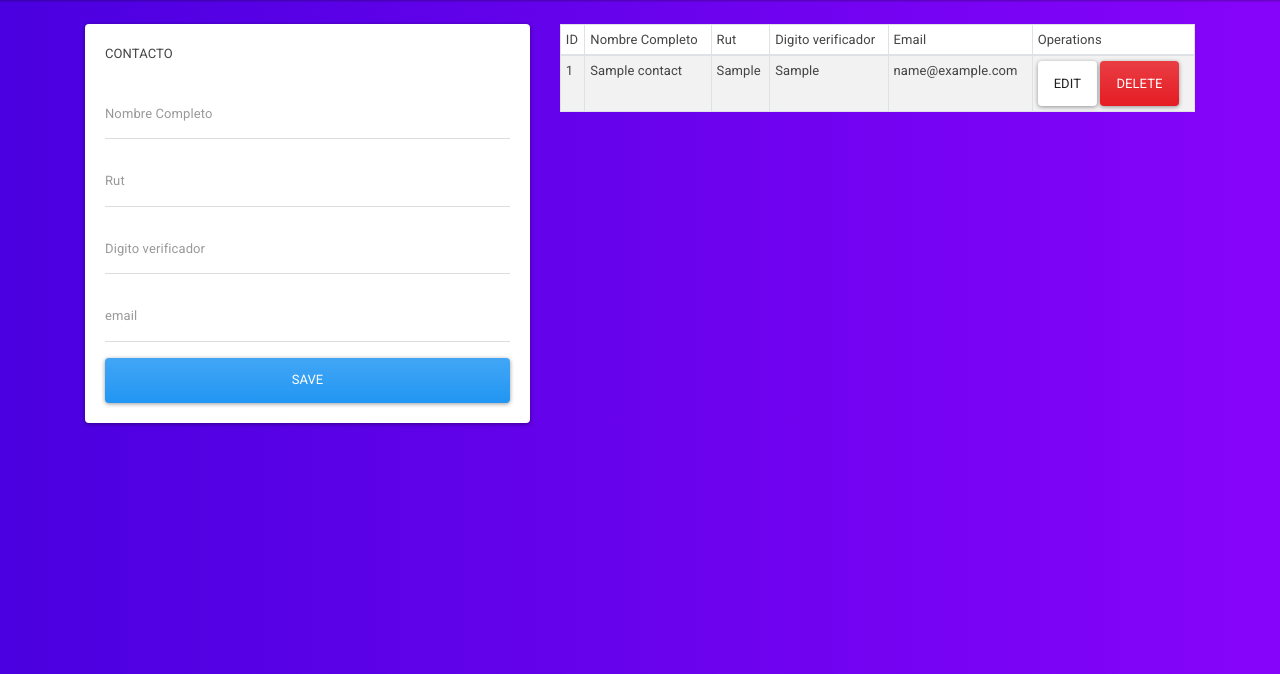
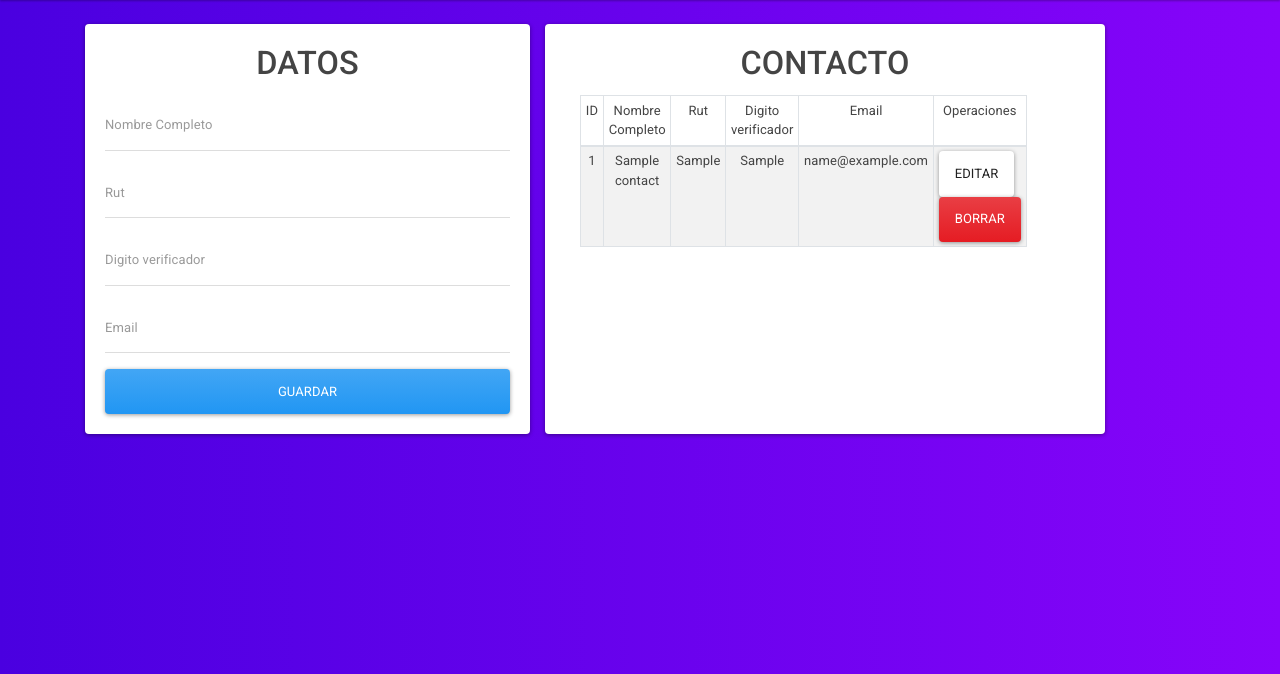
Before and after one commit to RodrigooDS/Testing, a Flask app: page / in a window 1280 px wide. Shown: the part 79-753 px from the top of the page. Run offline with Flask 2, Linux system fonts and the light colour scheme; tables that the repository leaves empty or names only in its code hold one stand-in row (values such as "Sample post"); some libraries are stand-ins or nearby versions.

Commit message:
Update index.html

```diff
--- a/templates/index.html
+++ b/templates/index.html
@@ -18,7 +18,7 @@
       <div class="card card-body">
         <form action="{{url_for('add_contact')}}" method="POST">
           <div class="form-group">
-            <label for="Name">CONTACTO</label>
+            <h1 class="text-center card-title">DATOS</h1>
           </div>
           <div class="form-group">
             <input type="text" class="form-control" name="nombre" placeholder="Nombre Completo">
@@ -30,37 +30,41 @@
             <input type="text" class="form-control" name="dv" placeholder="Digito verificador">
           </div>
           <div class="form-group">
-            <input type="email" class="form-control" name="email" placeholder="email">
+            <input type="email" class="form-control" name="email" placeholder="Email">
           </div>
           <button class="btn btn-primary btn-block">
-            Save
+            Guardar
           </button>
         </form>
       </div>
     </div>
+
+    <div class="card" style="width:35rem;">
+      <div class="card-body">
+        <h1 class="text-center card-title">CONTACTO</h1>
         <div class="col-md-7">
           <table class="table table-striped table-hover table-bordered table-sm bg-white">
             <thead>
               <tr>
-            <td>ID</td>
-            <td>Nombre Completo</td>
-            <td>Rut</td>
-            <td>Digito verificador</td>
-            <td>Email</td>
-            <td>Operations</td>
+                <td align="center">ID</td>
+                <td align="center">Nombre Completo</td>
+                <td align="center">Rut</td>
+                <td align="center">Digito verificador</td>
+                <td align="center">Email</td>
+                <td align="center">Operaciones</td>
               </tr>
             </thead>
             <tbody>
               {% for contact in contacts %}
               <tr>
-            <td>{{contact.0}}</td>
-            <td>{{contact.1}}</td>
-            <td>{{contact.2}}</td>
-            <td>{{contact.3}}</td>
-            <td>{{contact.4}}</td>
+                <td align="center">{{contact.0}}</td>
+                <td align="center">{{contact.1}}</td>
+                <td align="center">{{contact.2}}</td>
+                <td align="center">{{contact.3}}</td>
+                <td align="center">{{contact.4}}</td>
                 <td>
-              <a href="/edit/{{contact.0}}" class="btn btn-secondary">edit</a>
-              <a href="/delete/{{contact.0}}" class="btn btn-danger btn-delete">delete</a>
+                  <a href="/edit/{{contact.0}}" class="btn btn-secondary">Editar</a>
+                  <a href="/delete/{{contact.0}}" class="btn btn-danger btn-delete">Borrar</a>
                 </td>
               </tr>
               {% endfor %}
@@ -70,4 +74,8 @@
       </div>
     </div>
 
+
+  </div>
+</div>
+
 {% endblock %}
```
Lines whose indentation alone changed are shown as unchanged.
